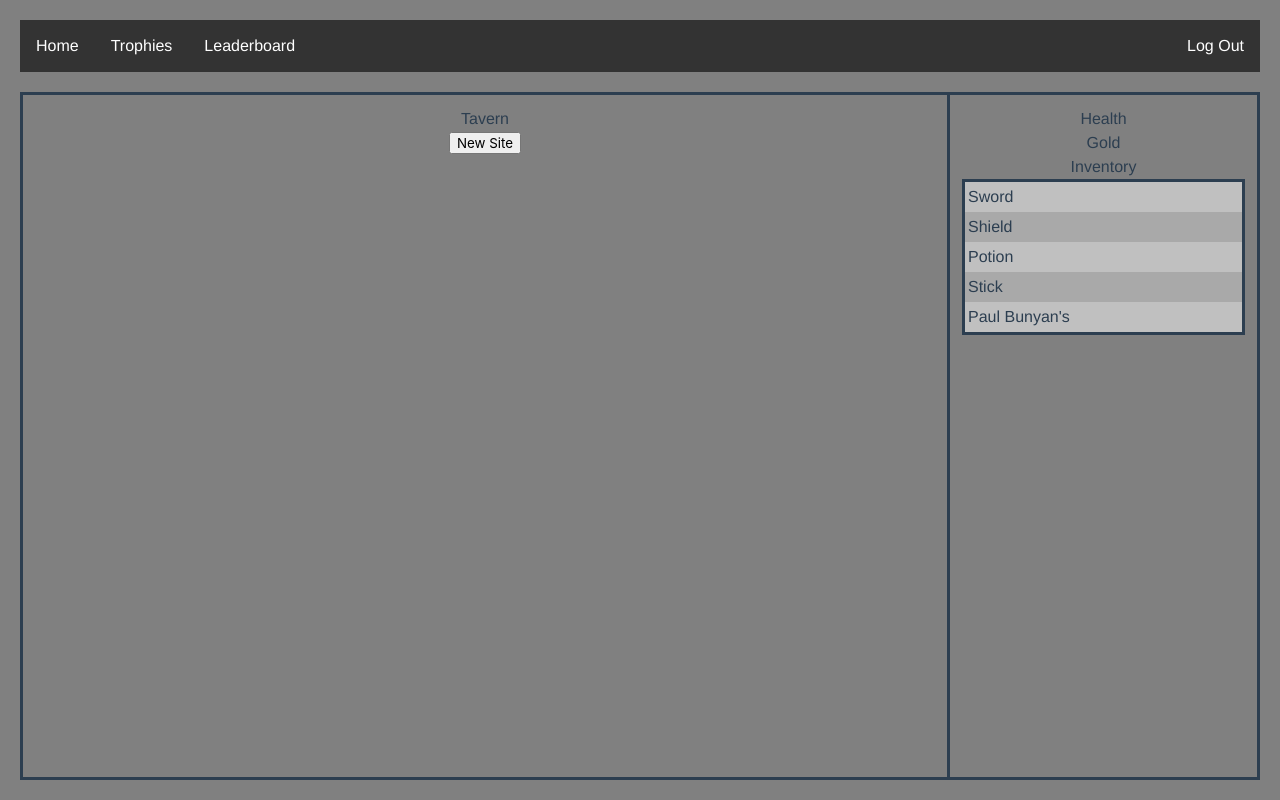
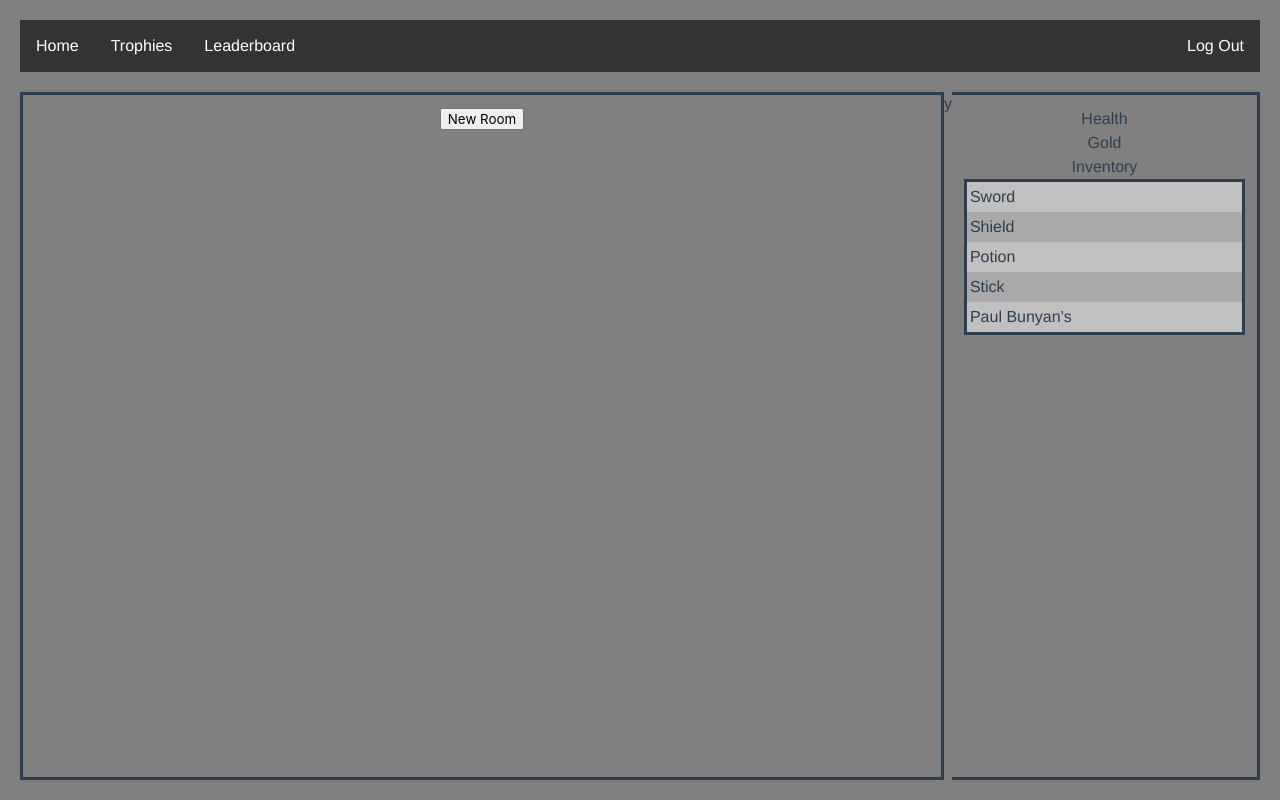
Before and after one commit to ng68/The-Endless-Abyss, a Vue app in the folder eaui/: page /game in a window 1280 px wide. Built offline with nearby package versions, Linux system fonts and the light colour scheme.

Commit message:
Removed individual rooms and added html variable tags

```diff
--- a/eaui/src/components/Game.vue
+++ b/eaui/src/components/Game.vue
@@ -1,11 +1,16 @@
 <template>
   <div class="row game-screen">
-    <div class="column site-screen">
-      <component v-bind:is="currentSite" class="site"></component>
-      <button @click="cycleSite">New Site</button>
-    </div>
+    <div class="column room-screen">
+      <h2>{{currentRoom.name}}</h2>
+      <p>{{currentRoom.description}}</p>
+      <ul>
+        <li v-for="option in options" v-bind:key="option.id">
+        </li>
+      </ul>
+      <button @click="cycleRoom">New Room</button>
+    </div>y
     <div class="column inventory">
-      <inventory></inventory>
+      <Inventory></Inventory>
     </div>
   </div>
 </template>
@@ -16,47 +21,26 @@
 
 import Inventory from './Inventory'
 
-// Import Sites
-import Tavern from './sites/Tavern'
-import Trader from './sites/Trader'
-import Campfire from './sites/Campfire'
-import Hole from './sites/Hole'
-import Trapdoor from './sites/Trapdoor'
-import Levers from './sites/Levers'
-import Chest from './sites/Chest'
-import Goblin from './sites/Goblin'
+import Room from './Room'
 
 export default {
   name: "game",
   data: () => ({
-    currentSite: "Tavern",
-    sites: ["Trader", "Campfire", "Hole", "Trapdoor"],
-    recentSites: ["Levers", "Chest", "Goblin"]
+    currentRoom: "Tavern",
+    rooms: ["Trader", "Campfire", "Hole", "Trapdoor"],
+    recentRooms: ["Levers", "Chest", "Goblin"]
   }),
   methods: {
-    cycleSite() {
-      var random = Math.floor(Math.random() * this.sites.length);
-      var temp = this.currentSite;
-      this.currentSite = this.sites[random];
-      this.sites[random] = this.recentSites.shift();
-      this.recentSites.push(temp);
-    }
-  },
-  computed: {
-    currentSitePath: function() {
-      return "./sites/" + this.currentSite;
+    cycleRoom() {
+      var random = Math.floor(Math.random() * this.rooms.length);
+      var temp = this.currentRoom;
+      this.currentRoom = this.rooms[random];
+      this.rooms[random] = this.recentRooms.shift();
+      this.recentRooms.push(temp);
     }
   },
   components: {
     Inventory,
-    Tavern,
-    Trader,
-    Campfire,
-    Hole,
-    Trapdoor,
-    Levers,
-    Chest,
-    Goblin,
   }
 };
 
@@ -73,11 +57,11 @@ export default {
   display: flex;
 }
 
-.site-screen {
+.room-screen {
   flex: 75%;
 }
 
-.site-screen {
+.room-screen {
   border-style: solid;
 }
 
--- a/eaui/src/components/Inventory.vue
+++ b/eaui/src/components/Inventory.vue
@@ -14,6 +14,7 @@
 
 <script>
 export default {
+  name: "Inventory",
   data: () => ({
     items: [
       {
--- a/eaui/src/components/sites/Campfire.vue
+++ /dev/null
@@ -1,5 +0,0 @@
-<template>
-  <div>
-    <h1>Campfire</h1>
-  </div>
-</template>
--- a/eaui/src/components/sites/Chest.vue
+++ /dev/null
@@ -1,5 +0,0 @@
-<template>
-  <div>
-    <h1>Chest</h1>
-  </div>
-</template>
--- a/eaui/src/components/sites/Goblin.vue
+++ /dev/null
@@ -1,5 +0,0 @@
-<template>
-  <div>
-    <h1>Goblin</h1>
-  </div>
-</template>
--- a/eaui/src/components/sites/Hole.vue
+++ /dev/null
@@ -1,5 +0,0 @@
-<template>
-  <div>
-    <h1>Hole</h1>
-  </div>
-</template>
--- a/eaui/src/components/sites/Levers.vue
+++ /dev/null
@@ -1,5 +0,0 @@
-<template>
-  <div>
-    <h1>Levers</h1>
-  </div>
-</template>
--- a/eaui/src/components/sites/Tavern.vue
+++ /dev/null
@@ -1,5 +0,0 @@
-<template>
-  <div>
-    <h1>Tavern</h1>
-  </div>
-</template>
--- a/eaui/src/components/sites/Trader.vue
+++ /dev/null
@@ -1,5 +0,0 @@
-<template>
-  <div>
-    <h1>Trader</h1>
-  </div>
-</template>
--- a/eaui/src/components/sites/Trapdoor.vue
+++ /dev/null
@@ -1,5 +0,0 @@
-<template>
-  <div>
-    <h1>Trapdoor</h1>
-  </div>
-</template>
```
Also changed, not shown: eaui/src/components/Room.vue (added).
